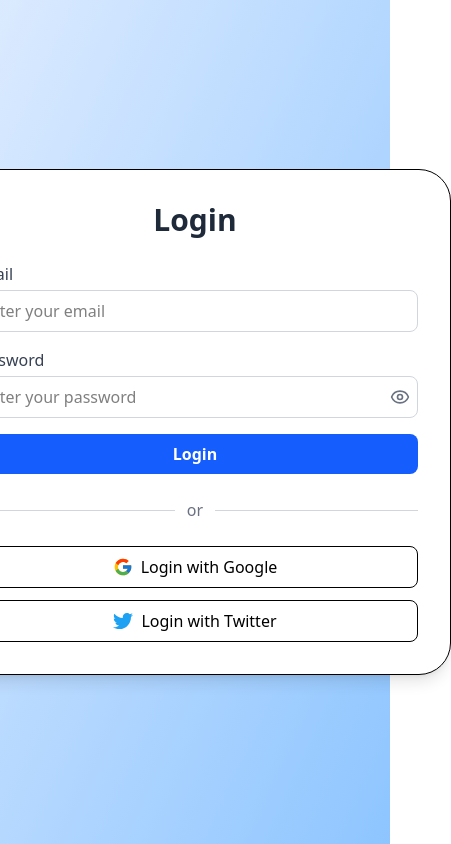
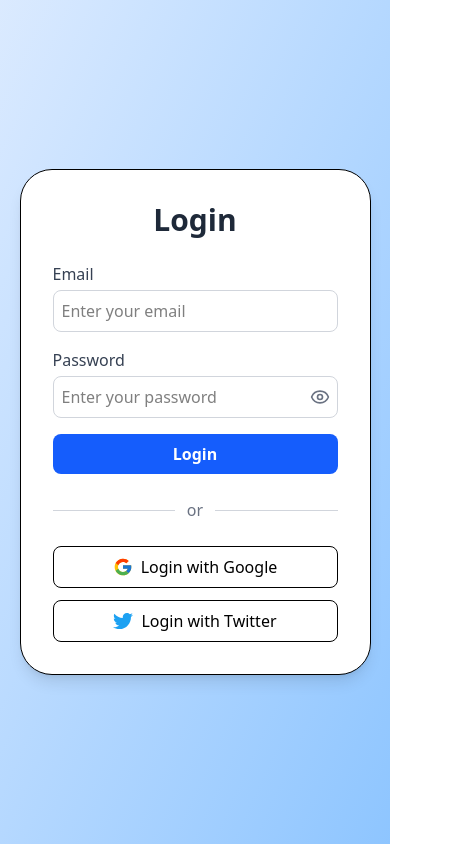
Before and after one commit to Talha-develop/Login-Form, a React (Vite) app: page / in a window 390 px wide. Shown: the whole page, 451 px wide, since content can reach past the window. Built offline with nearby package versions, Linux system fonts and the light colour scheme.

Commit message:
modified login form

```diff
--- a/src/components/LoginForm.tsx
+++ b/src/components/LoginForm.tsx
@@ -39,7 +39,8 @@ const LoginForm: React.FC = () => {
   return (
     <motion.form
       onSubmit={handleSubmit(onSubmit)}
-      className="min-w-lg mx-auto p-8 border rounded-4xl shadow-lg bg-white"
+      // className="max-w-72 lg:min-w-lg mx-auto p-8 border rounded-4xl shadow-lg bg-white"
+      className="w-[90%] max-w-sm md:max-w-md lg:max-w-lg mx-auto p-8 border rounded-4xl shadow-lg bg-white"
       initial={{ opacity: 0, scale: 0.95 }}
       animate={{ opacity: 1, scale: 1 }}
       transition={{ duration: 0.4 }}
```
